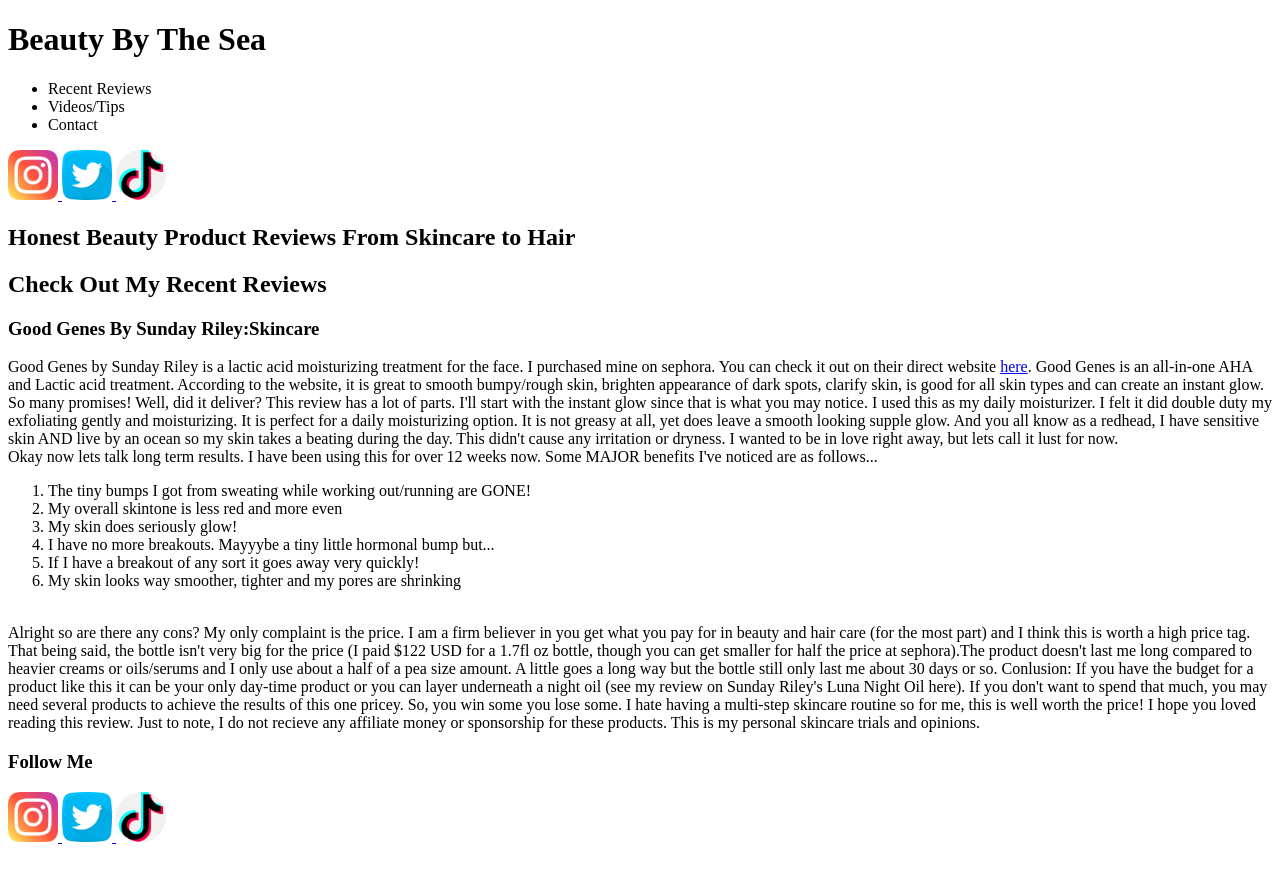
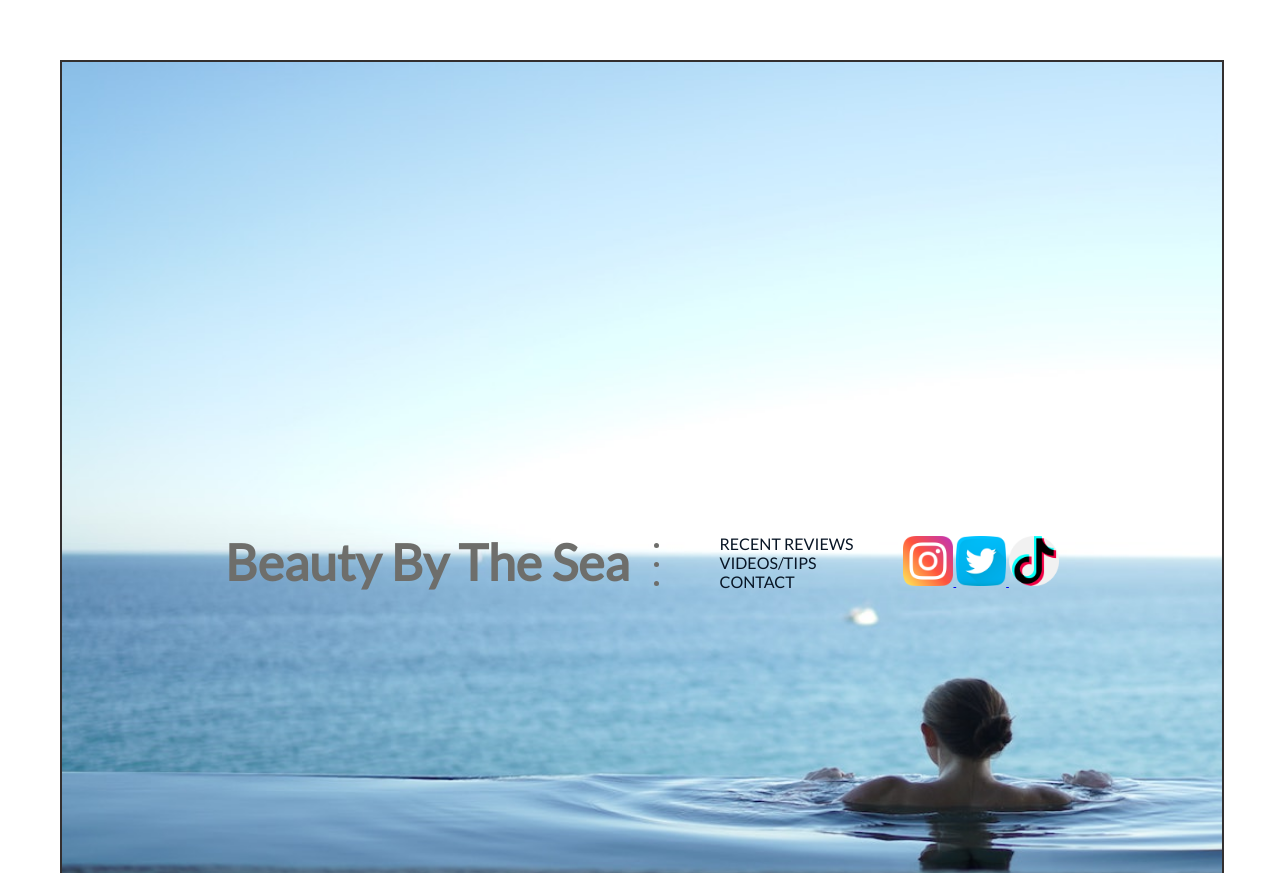
Before and after one commit to melaniegrigg/blog_portfolio, a plain HTML site: page index.html in a window 1280 px wide. Shown: the top 873 px of the page. Drawn offline with Linux system fonts and the light colour scheme.

Commit message:
add hero img and css nav

```diff
--- a/css/main.css
+++ b/css/main.css
@@ -1,16 +1,39 @@
-.container{
+
+/* Main body */
+body {
+  font-family: 'Lato', sans-serif;
+  font-size: 14px;
+  background-color: #ffffff;
+  color: #6e6e6b;
+  margin: 50px;
+  padding: 10px;
+}
+
+/* Head banner */
+.container {
   display:flex;
   flex-direction: row;
   align-items: center;
   justify-content: center;
-  border: 2px solid black;;
+  width: 100%;
+  height: 1000px;
+  background: url('../img/hero.jpg');
+  background-size: cover;
+  border: 2px solid rgb(51, 47, 47);
 }
 
-.nav{
-  width: fit-content;
+nav ul li a {
+  display: inline-flexbox;
+  text-transform: uppercase;
+  font-size: 16px;
+  color: #081525;
+  text-align: center;
+  text-decoration: none;
+  margin-inline-start: 50px;
+  margin-inline-end: 50px;
 }
-.social-media-side{
-  width: 30%;
-  height: auto;
-  border: 2px solid black;
+/* Font */
+#title{
+  font-size: 50px;
+  justify-content: center;
 }
--- a/index.html
+++ b/index.html
@@ -2,23 +2,22 @@
 <html>
   <head>
     <meta charset="utf-8"/>
+    <link rel="stylesheet" type="text/css" href="css/main.css">
+    <link rel="preconnect" href="https://fonts.gstatic.com">
+<link href="https://fonts.googleapis.com/css2?family=Lato&display=swap" rel="stylesheet">
     <title>Beauty By The Sea</title>
     <meta name="Beauty Blog" description="Beauty Tips and Reviews"/>
   </head>
   <body>
     <div class="container">
-      <div class="header"></div>
-    <h1>Beauty By The Sea</h1>
-      </div>
-  </div>
-    <div class="nav"></div>
+        <h1 id="title">Beauty By The Sea</h1>
+      <nav>
         <ul>
-          <li><a href="home"></a>Recent Reviews</li>
-          <li><a href="/tips"></a>Videos/Tips</li>
-          <li><a href="/contact"></a>Contact</li>
+          <li><a href="home">Recent Reviews</a></li>
+          <li><a href="/tips">Videos/Tips</a></li>
+          <li><a href="/contact">Contact</a></li>
         </ul>
-    </div>
-      <div class="social-media-side">
+      </nav>
         <aside>
           <a href="https://www.instagram.com/melaniegriggerwebdev/" target="_blank">
           <img src="img/instagram.png" alt="Instagram" height="50px" width="50px" />
@@ -30,14 +29,13 @@
           <img src="img/tik-tok.png" alt="Tik-Tok" height="50px" width="50px"/>
           </a>
         </aside>
-      </div>
     </div>
-    <div class="container"></div>
+    <div class="main"></div>
       <h2>Honest Beauty Product Reviews From Skincare to Hair</h2>
       <div id="posts feed">
         <h2>Check Out My Recent Reviews</h2>
         <h3>Good Genes By Sunday Riley:Skincare</h3>
-          <p>Good Genes by Sunday Riley is a lactic acid moisturizing treatment for the face. I purchased mine on sephora. You can check it out on their direct website <a href="https://sundayriley.com/pages/8-reasons-goodgenes?gclid=CjwKCAjwu5CDBhB9EiwA0w6sLa6Wl6PdaEyEpDr08_oNUeG6e-lYecGW5AuYaBVUYg9XzsG3G_wSJhoCXd4QAvD_BwE" target="_blank">here</a>. Good Genes is an all-in-one AHA and Lactic acid treatment. According to the website, it is great to smooth bumpy/rough skin, brighten appearance of dark spots, clarify skin, is good for all skin types and can create an instant glow. So many promises!
+          <p><a href="https://sundayriley.com/pages/8-reasons-goodgenes?gclid=CjwKCAjwu5CDBhB9EiwA0w6sLa6Wl6PdaEyEpDr08_oNUeG6e-lYecGW5AuYaBVUYg9XzsG3G_wSJhoCXd4QAvD_BwE"><img src="img/good_genes.jpeg" alt="Good Genes Bottle" height="150px" width="150px"/></a>Good Genes by Sunday Riley is a lactic acid moisturizing treatment for the face. I purchased mine on sephora. You can check it out on their direct website <a href="https://sundayriley.com/pages/8-reasons-goodgenes?gclid=CjwKCAjwu5CDBhB9EiwA0w6sLa6Wl6PdaEyEpDr08_oNUeG6e-lYecGW5AuYaBVUYg9XzsG3G_wSJhoCXd4QAvD_BwE" target="_blank">here</a>. Good Genes is an all-in-one AHA and Lactic acid treatment. According to the website, it is great to smooth bumpy/rough skin, brighten appearance of dark spots, clarify skin, is good for all skin types and can create an instant glow. So many promises!
           Well, did it deliver? This review has a lot of parts. I'll start with the instant glow since that is what you may notice. I used this as my daily moisturizer. I felt it did double duty my exfoliating gently and moisturizing. It is perfect for a daily moisturizing option. It is not greasy at all, yet does leave a smooth looking supple glow. And you all know as a redhead, I have sensitive skin AND live by an ocean so my skin takes a beating during the day. This didn't cause any irritation or dryness. I wanted to be in love right away, but lets call it lust for now.<br>
           Okay now lets talk long term results. I have been using this for over 12 weeks now. Some MAJOR benefits I've noticed are as follows...
           <ol>
```
Also changed, not shown: css/contact.css (added), css/tips.css (added), img/good_genes.jpeg (added), img/hero.jpg (added), other/contact.html (added), other/tips.html (added).
